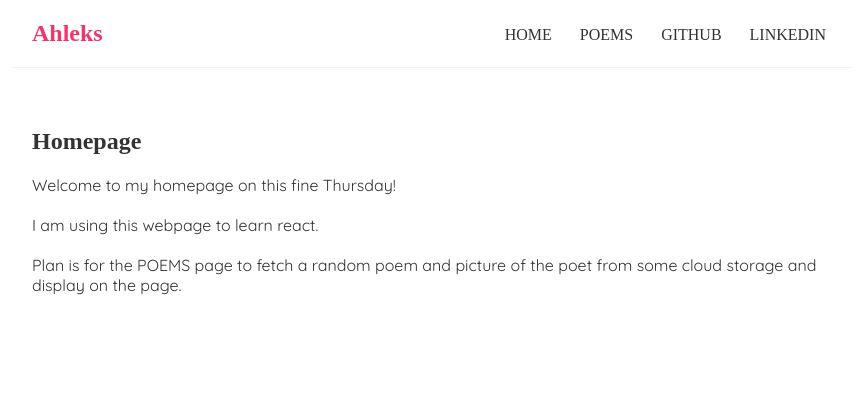
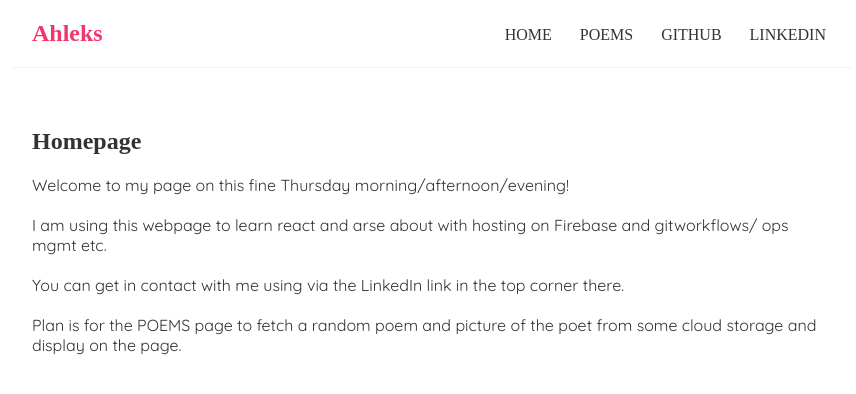
Before and after one commit to cahillathehun/react_site, a React (Create React App) app: page / in a window 1280 px wide. Shown: the top 394 px of the page, without its empty margins (208-1064 px from the left). Built offline with nearby package versions, Linux system fonts and the light colour scheme; a web font is replaced by a local one.

Commit message:
updated some text on homepage

```diff
--- a/src/Home.js
+++ b/src/Home.js
@@ -12,13 +12,18 @@ const Home = () => {
             <h2>Homepage</h2>
                 <br/>
                 <p>
-                    Welcome to my homepage on this fine {today}!
+                    Welcome to my page on this fine {today} morning/afternoon/evening!
                 </p>
                 <br/>
                 <p>
-                    I am using this webpage to learn react.
+                    I am using this webpage to learn react and arse about with hosting on Firebase and gitworkflows/ ops mgmt etc.
                 </p>
                 <br/>
+                <p>
+                    You can get in contact with me using via the LinkedIn link in the top corner there.
+                </p>
+                <br/>
+
                 <p>
                     Plan is for the POEMS page to fetch a random poem and picture of the poet from some cloud storage and display on the page.
                 </p>
```
Also changed, not shown: 7 other files (tests, documents, lock files or other folders).
